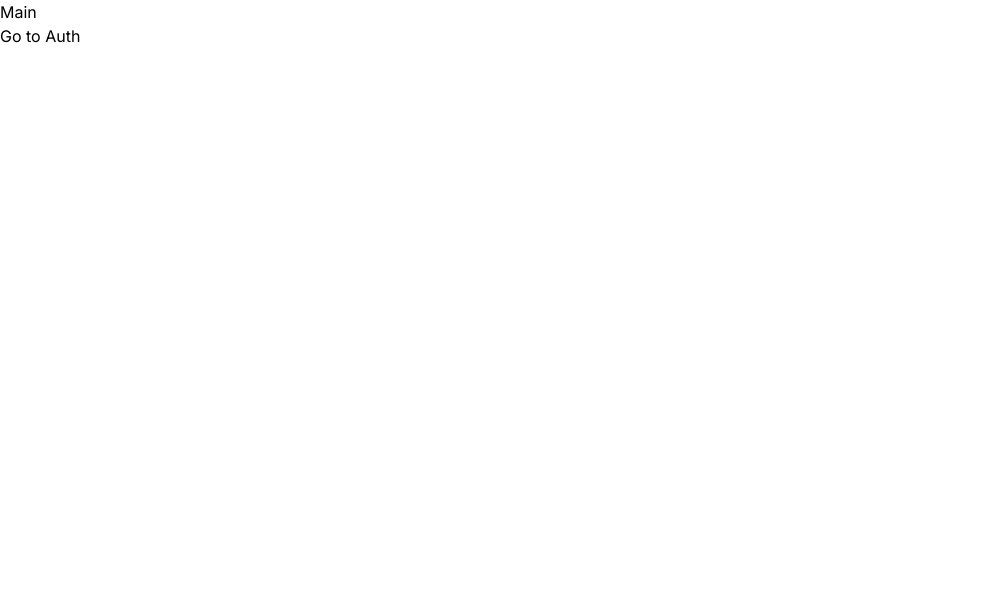
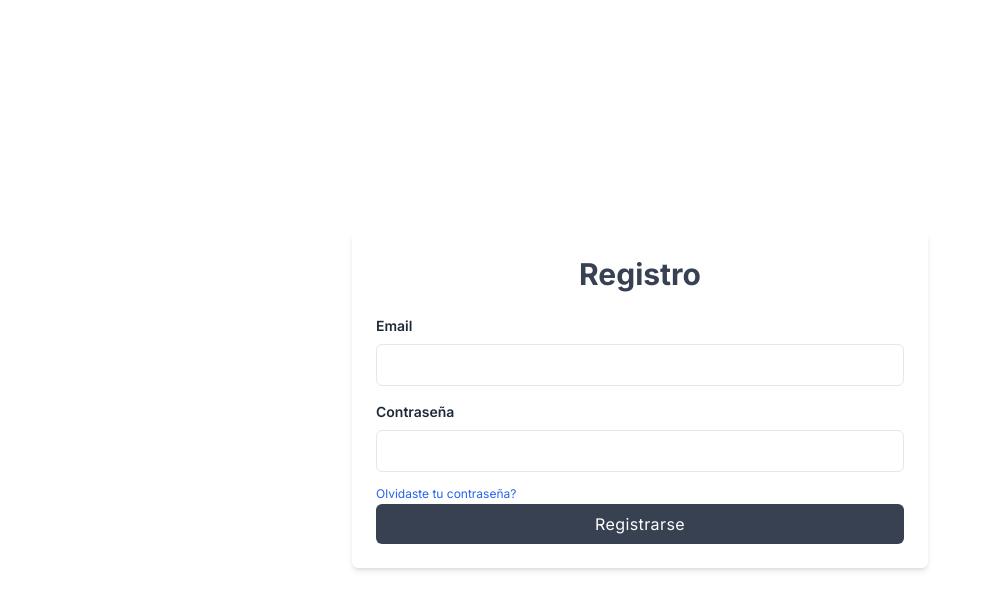
Before and after one commit to Dvillano/Coditest, a Next.js app: page / in a window 1280 px wide. Shown: the top 610 px of the page, without its empty margins (0-989 px from the left). Built offline with nearby package versions, Linux system fonts and the light colour scheme; no server answers.

Commit message:
Creado registro de usuario

```diff
--- a/app/components/Login.jsx
+++ b/app/components/Login.jsx
@@ -3,11 +3,12 @@
 import React, { useState } from "react";
 import { getAuth, createUserWithEmailAndPassword } from "firebase/auth";
 import firebaseApp from "../firebaseConfig";
+import Link from "next/link";
 
 const Login = () => {
     const [email, setEmail] = useState("");
     const [password, setPassword] = useState("");
-  const [error, setError] = useState("");
+    const [error, setError] = useState(""); //TODO MANEJO DE ERRORES Y VALIDACION
 
     const handleRegister = () => {
         const auth = getAuth();
@@ -26,26 +27,56 @@
     };
 
     return (
-    <div>
-      <h2>Register</h2>
-      <div>
-        <label>Email:</label>
+        <div className="relative flex flex-col items-center justify-center min-h-screen overflow-hidden">
+            <div className="w-full p-6 bg-white rounded-md shadow-md lg:max-w-xl">
+                <h1 className="text-3xl font-bold text-center text-gray-700">
+                    Registro
+                </h1>
+
+                <form className="mt-6">
+                    <div className="mb-4">
+                        <label
+                            className="block text-sm font-semibold text-gray-800"
+                            htmlFor="email"
+                        >
+                            Email
+                        </label>
                         <input
+                            className="block w-full px-4 py-2 mt-2 text-gray-700 bg-white border rounded-md focus:border-gray-400 focus:ring-gray-300 focus:outline-none focus:ring focus:ring-opacity-40"
                             type="email"
                             value={email}
                             onChange={(e) => setEmail(e.target.value)}
                         />
                     </div>
-      <div>
-        <label>Password:</label>
+                    <div className="mb-2">
+                        <label
+                            className="block text-sm font-semibold text-gray-800"
+                            htmlFor="password"
+                        >
+                            Contraseña
+                        </label>
                         <input
+                            className="block w-full px-4 py-2 mt-2 text-gray-700 bg-white border rounded-md focus:border-gray-400 focus:ring-gray-300 focus:outline-none focus:ring focus:ring-opacity-40"
                             type="password"
                             value={password}
                             onChange={(e) => setPassword(e.target.value)}
                         />
                     </div>
-      <button onClick={handleRegister}>Register</button>
+                    <Link
+                        href="/forget"
+                        className="text-xs text-blue-600 hover:underline"
+                    >
+                        Olvidaste tu contraseña?
+                    </Link>
+                    <button
+                        className="w-full px-4 py-2 tracking-wide text-white transition-colors duration-200 transform bg-gray-700 rounded-md hover:bg-gray-600 focus:outline-none focus:bg-gray-600"
+                        onClick={handleRegister}
+                    >
+                        Registrarse
+                    </button>
                     {error && <p>Error: {error}</p>}
+                </form>
+            </div>
         </div>
     );
 };
--- a/app/page.js
+++ b/app/page.js
@@ -1,13 +1,10 @@
 import React from "react";
-import Link from "next/link";
+import Login from "./components/Login";
 
 export default function Home() {
   return (
     <>
-      <h1>Main</h1>
-      <Link href="/auth">
-        Go to Auth
-      </Link>
+      <Login />
     </>
   );
 }
--- a/app/pages/auth/page.js
+++ /dev/null
@@ -1,13 +0,0 @@
-import React from "react";
-import Login from "../../components/Login";
-
-const LoginPage = () => {
-  return (
-    <div>
-      <h1>Login Page</h1>
-      <Login />
-    </div>
-  );
-};
-
-export default LoginPage;
--- a/package.json
+++ b/package.json
@@ -18,5 +18,8 @@
     "react": "18.2.0",
     "react-dom": "18.2.0",
     "tailwindcss": "3.3.3"
+  },
+  "devDependencies": {
+    "encoding": "^0.1.13"
   }
 }
```
Also changed, not shown: 1 other file (tests, documents, lock files or other folders). Lines whose indentation alone changed are shown as unchanged.
